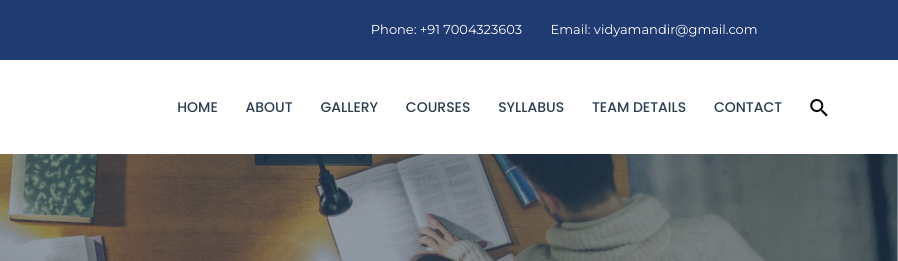
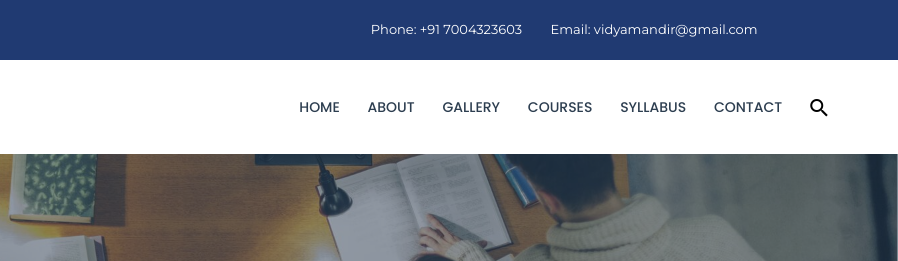
Before and after one commit to Sumiteshwark/VidyaMandirEasyWebesInternship, a plain HTML site: page gallery.html in a window 1280 px wide. Shown: the top 261 px of the page, 382-1280 px from the left. Drawn offline with Linux system fonts and the light colour scheme.

Commit message:
Update gallery.html

```diff
--- a/gallery.html
+++ b/gallery.html
@@ -100,7 +100,7 @@
                           <li><a href="gallery.html">Gallery</a></li>
                           <li><a href="course.html">Courses</a></li>
 			  <li><a href="syllabus.html">Syllabus</a></li>
-		          <li><a href="team-details.html">Team Details</a></li>
+<!-- 		          <li><a href="team-details.html">Team Details</a></li> -->
                           <li><a href="contact.html">Contact</a></li>
                         </ul>
                       </nav>
@@ -151,7 +151,7 @@
                           <a href="course.html">Courses</a>
                         </li>
 			<li><a href="syllabus.html">Syllabus</a></li>
-			<li><a href="team-details.html">Team Details</a></li>
+<!-- 			<li><a href="team-details.html">Team Details</a></li> -->
                         <li><a href="contact.html">Contact us</a></li>
                       </ul>
                     </nav>
```
